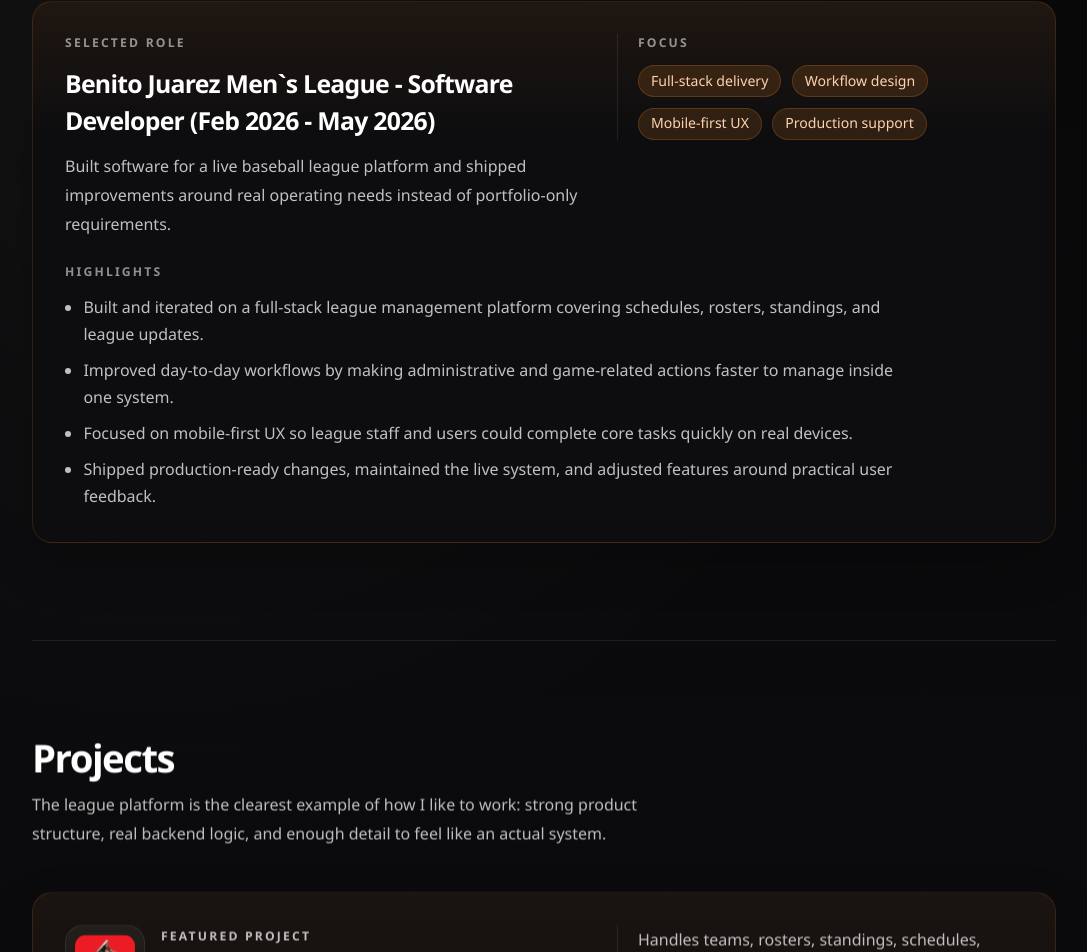
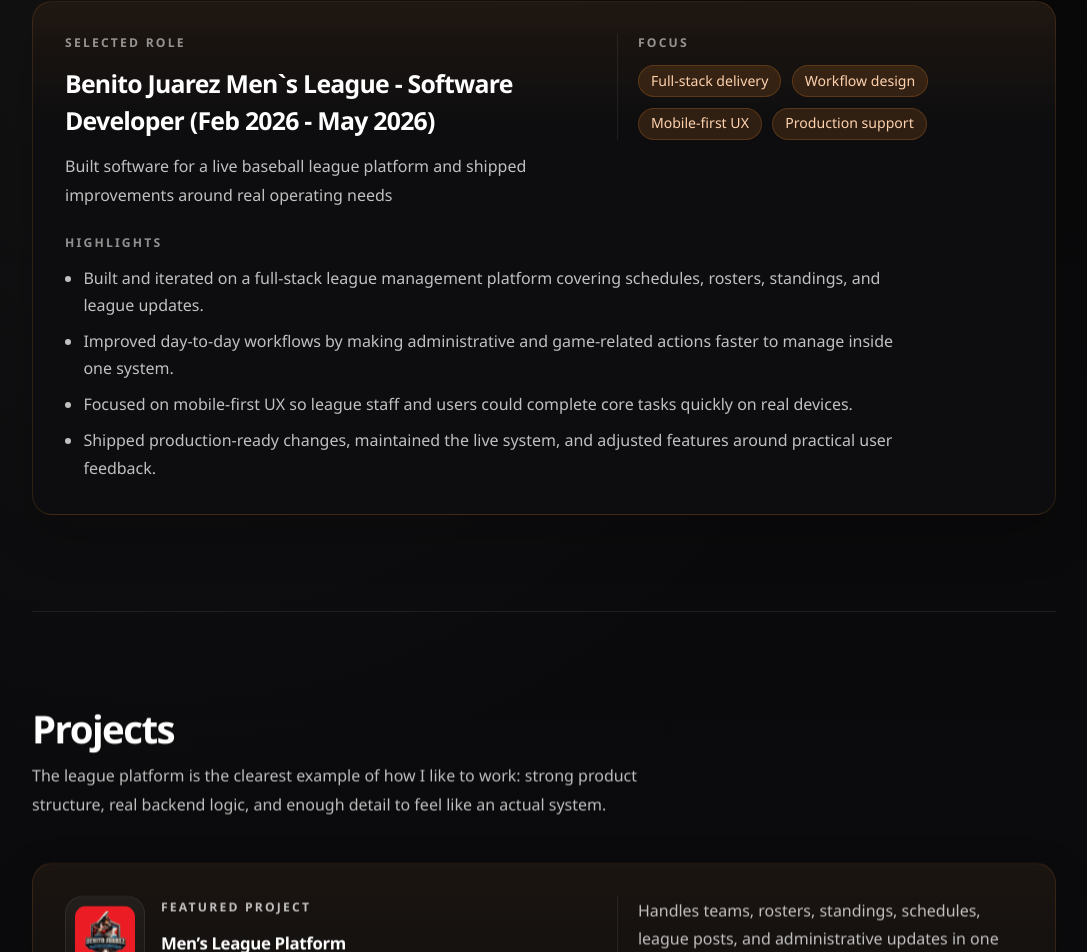
Before and after one commit to Mgomez1023/BaseballLandingSite, a React (Vite) app: page / in a window 1280 px wide. Shown: the part 1795-2747 px from the top of the page, without its empty margins (96-1183 px from the left). Built offline with nearby package versions, Linux system fonts and the light colour scheme.

Commit message:
Logo Change

```diff
--- a/index.html
+++ b/index.html
@@ -3,7 +3,8 @@
   <head>
     <meta charset="UTF-8" />
     <meta name="viewport" content="width=device-width, initial-scale=1.0" />
-    <title>Field Portfolio</title>
+    <link rel="icon" type="image/png" href="/LogoTransparent.png" />
+    <title>Martin Gomez</title>
   </head>
   <body>
     <div id="root"></div>
--- a/src/components/PortfolioSections.jsx
+++ b/src/components/PortfolioSections.jsx
@@ -29,7 +29,7 @@ const experienceEntries = [
     title: 'Benito Juarez Men`s League - Software Developer (Feb 2026 - May 2026)',
     label: '',
     summary:
-      'Built software for a live baseball league platform and shipped improvements around real operating needs instead of portfolio-only requirements.',
+      'Built software for a live baseball league platform and shipped improvements around real operating needs',
     tags: ['Full-stack delivery', 'Workflow design', 'Mobile-first UX', 'Production support'],
     highlights: [
       'Built and iterated on a full-stack league management platform covering schedules, rosters, standings, and league updates.',
```
Also changed, not shown: public/LogoTransparent.png (added).
